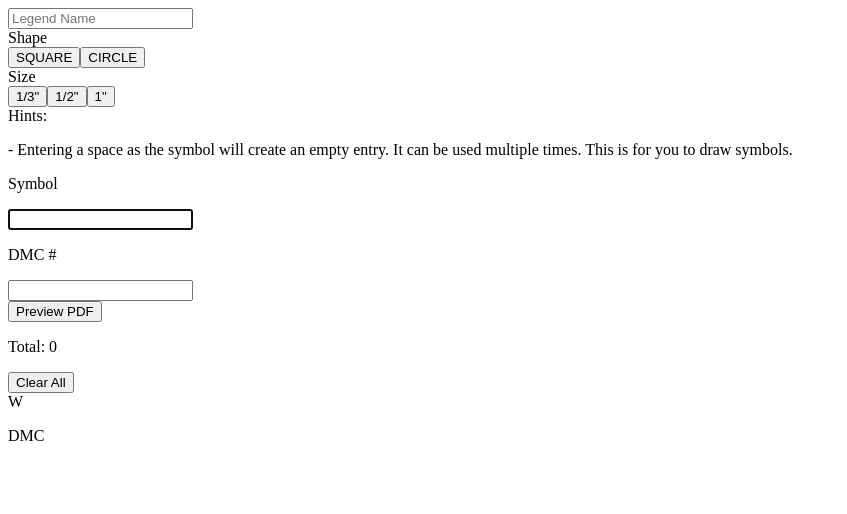
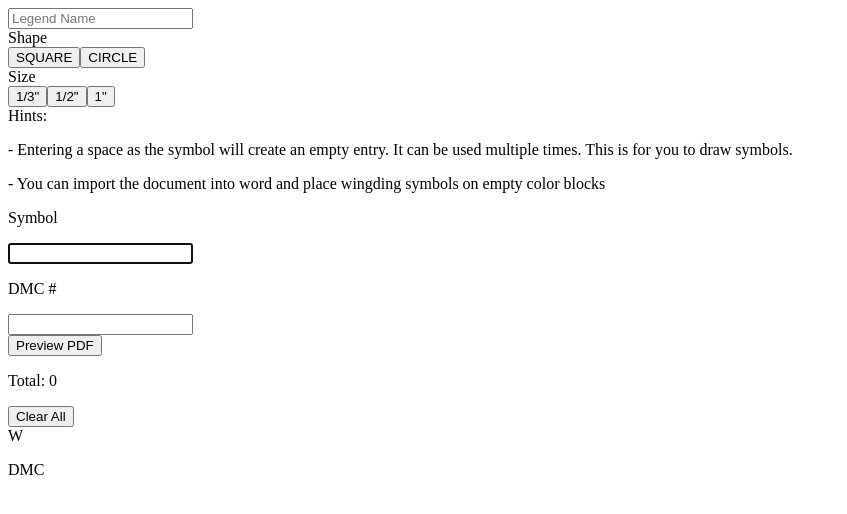
Before and after one commit to thurmand/diamond_legend_maker, a Next.js app: page / in a window 1280 px wide. Shown: the top 514 px of the page, without its empty margins (0-847 px from the left). Built offline with nearby package versions, Linux system fonts and the light colour scheme.

Commit message:
fix scroll bar and add hint array

```diff
--- a/components/symbolList.js
+++ b/components/symbolList.js
@@ -22,9 +22,10 @@ const SymbolList = ({
       <div className="flex-1">W</div>
       <p className="flex-1">DMC</p>
     </div>
-    <div className="overflow-y-scroll">
+    <div className="overflow-y-scroll flex flex-col">
       {values.map((n, i) => (
-        <div key={i} className="flex items-center ml-1 py-1 gap-2">
+        <div key={i} className="flex items-center ml-1 py-1 gap-2 ">
+          <span>
             <Switch
               id={i}
               ripple={false}
@@ -33,7 +34,7 @@ const SymbolList = ({
                 onTextColorChange(n.symbol);
               }}
             />
-
+          </span>
           <div className="flex flex-1 justify-center">
             <ColorBlock
               symbol={n.symbol}
--- /dev/null
+++ b/lib/hints.json
@@ -0,0 +1,6 @@
+{
+  "values": [
+    "Entering a space as the symbol will create an empty entry. It can be used multiple times. This is for you to draw symbols.",
+    "You can import the document into word and place wingding symbols on empty color blocks"
+  ]
+}
--- a/pages/index.js
+++ b/pages/index.js
@@ -4,6 +4,7 @@ import { ToggleButtons, ToggleButton } from "../components/toggle-buttons";
 import SymbolList from "../components/symbolList";
 import { Page, Text, View, Document, PDFViewer } from "@react-pdf/renderer";
 import EnterSymbols from "../components/enterSymbol";
+import hints from "../lib/hints.json";
 
 // var x = [
 //   { symbol: "D", hex: "#FFD600", dmc: "444" },
@@ -94,11 +95,9 @@ export default function Symbols() {
               />
               <div className="p-2">
                 Hints:
-                <p>
-                  - Entering a space as the symbol will create an empty entry.
-                  It can be used multiple times. This is for you to draw
-                  symbols.
-                </p>
+                {hints.values.map((hint) => (
+                  <p>- {hint}</p>
+                ))}
               </div>
             </div>
             <div className="border" />
```
Lines whose indentation alone changed are shown as unchanged.
